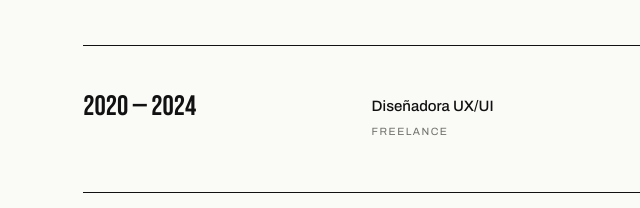
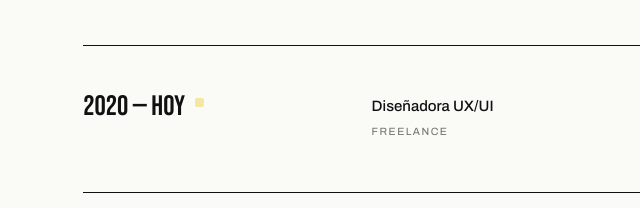
Before and after one commit to magui-alonso/portfolio, a plain HTML site: page index.html in a window 1280 px wide. Shown: the part 8912-9120 px from the top of the page, 0-640 px from the left. Drawn offline with Linux system fonts and the light colour scheme.

Commit message:
Add files via upload

```diff
--- a/index.html
+++ b/index.html
@@ -422,7 +422,7 @@
         </div>
       </li>
       <li class="xp-row reveal">
-        <span class="xp-row__when">2020 — 2024</span>
+        <span class="xp-row__when">2020 — Hoy<i aria-hidden="true"></i><span class="sr-only"> (actual)</span></span>
         <div class="xp-row__role"><h4>Diseñadora UX/UI</h4><p>Freelance</p></div>
         <div class="xp-row__desc"><p class="small">Diseño y desarrollo de sitios web, interfaces para aplicaciones web y mobile, sistemas de identidad visual y manuales de marca.</p></div>
       </li>
```
Also changed, not shown: 1 other file.
